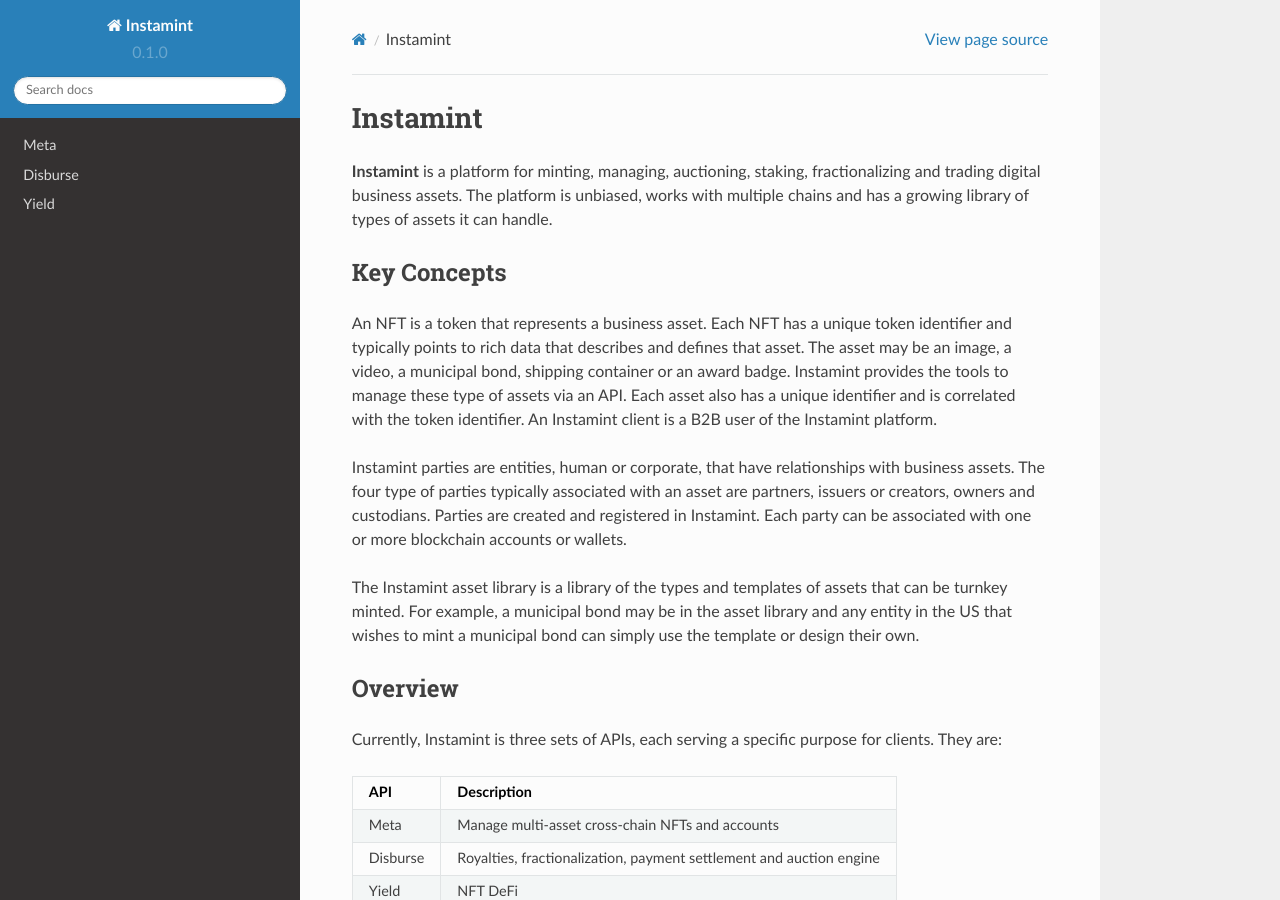
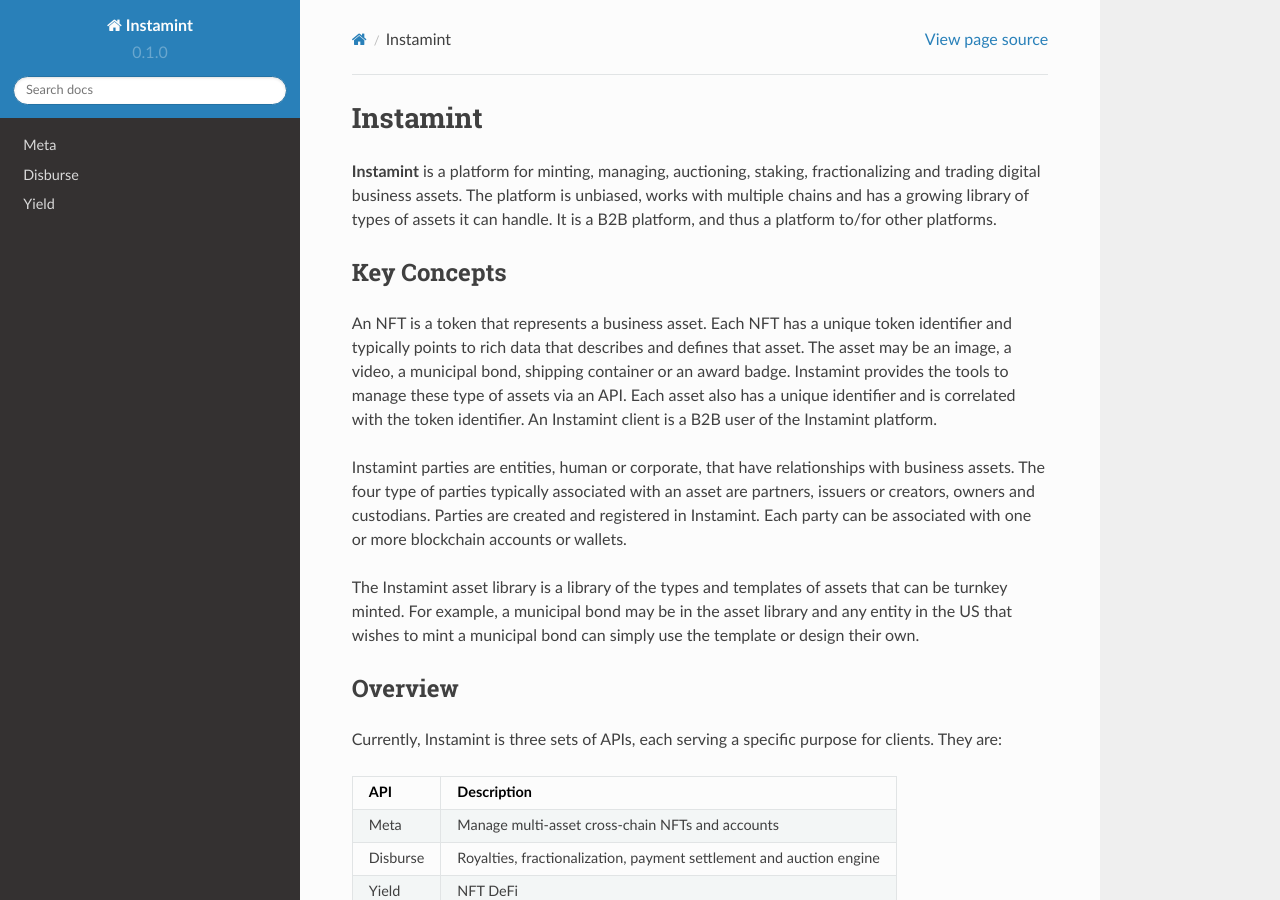
Before and after one commit to instamint/zzz-deprecated-docs, a Sphinx documentation site: the page built from docs/source/index.rst, in a window 1280 px wide and 900 px high. Built offline with Sphinx 7.4.7 and the Read the Docs theme 2.0.0, drawn with Linux system fonts in a browser that asks for light colours.

Commit message:
Update index.rst

```diff
--- a/docs/source/index.rst
+++ b/docs/source/index.rst
@@ -1,7 +1,7 @@
 Instamint
 ===================================
 
-**Instamint** is a platform for minting, managing, auctioning, staking, fractionalizing and trading digital business assets. The platform is unbiased, works with multiple chains and has a growing library of types of assets it can handle.
+**Instamint** is a platform for minting, managing, auctioning, staking, fractionalizing and trading digital business assets. The platform is unbiased, works with multiple chains and has a growing library of types of assets it can handle. It is a B2B platform, and thus a platform to/for other platforms.
 
 Key Concepts
 ------------
```
